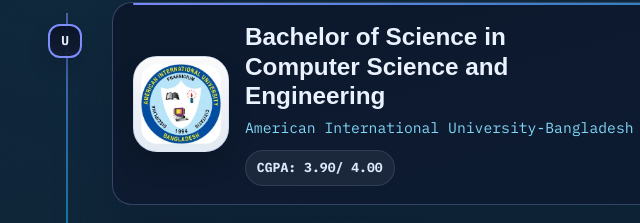
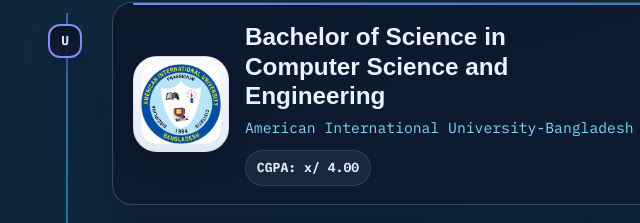
Before and after one commit to mdwahiduzzamannejhum/my-portfolio, a plain HTML site: page index.html in a window 1280 px wide. Shown: the part 3876-4099 px from the top of the page, 122-762 px from the left. Drawn offline with Linux system fonts and the light colour scheme; a web font is replaced by a local one.

Commit message:
Update index.html

```diff
--- a/index.html
+++ b/index.html
@@ -423,7 +423,7 @@
                                 <span class="edu-year">2023 - Present</span>
                             </div>
                             <p class="edu-program">American International University-Bangladesh (AIUB)</p>
-                            <p class="edu-score">CGPA: 3.90/ 4.00</p>
+                            <p class="edu-score">CGPA: x/ 4.00</p>
                         </div>
                     </div>
                 </div>
```
